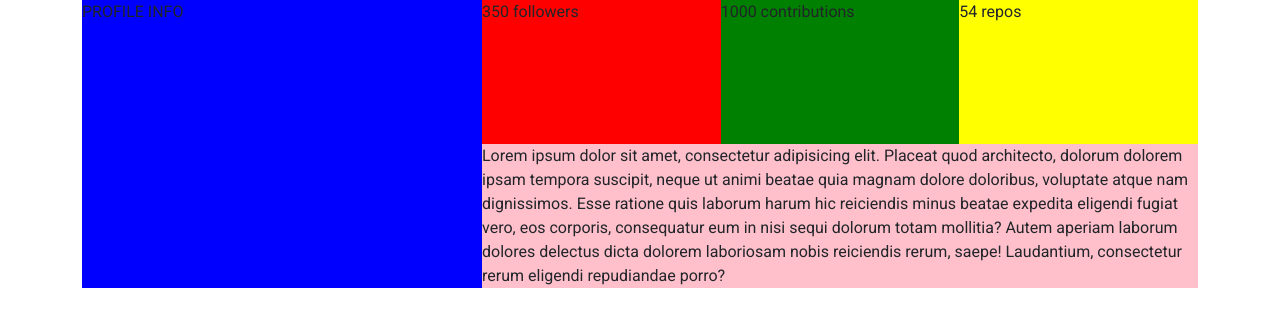
After one commit to haettemaagen/playground, a Rails app: page /cssgrid in a window 1280 px wide. The commit adds this page. Shown: the top 327 px of the page. Run offline with Rails 7, Linux system fonts and the light colour scheme; style sheets or scripts are compiled from the project's sources; some libraries are stand-ins or nearby versions.

Commit message:
added CSS Gridstuff

```diff
--- a/app/assets/javascripts/application.js
+++ b/app/assets/javascripts/application.js
@@ -10,6 +10,9 @@
 // Read Sprockets README (https://github.com/rails/sprockets#sprockets-directives) for details
 // about supported directives.
 //
+//= require jquery3
+//= require bootstrap
+//= require popper
 //= require rails-ujs
 //= require activestorage
 //= require turbolinks
--- /dev/null
+++ b/app/assets/stylesheets/_css-grid.scss
@@ -0,0 +1,36 @@
+.dashboard-grid {
+  display: grid;
+  grid-template-columns: 400px 1fr 1fr 1fr;
+  grid-template-rows: 1fr 1fr;
+  background-color: gray;
+}
+
+.dashboard-profile{
+  grid-row: 1 / span 2;
+  grid-column: 1 / span 1;
+  background-color: blue;
+}
+
+.dashboard-followers{
+  grid-row: 1 / span 1;
+  grid-column: 2 / span 1;
+  background-color: red;
+}
+
+.dashboard-contributions{
+  grid-row: 1 / span 1;
+  grid-column: 3 / span 1;
+  background-color: green;
+}
+
+.dashboard-repositories{
+  grid-row: 1 / span 1;
+  grid-column: 4 / span 1;
+  background-color: yellow;
+}
+
+.dashboard-bio{
+  grid-row: 2 / span 1;
+  grid-column: 2 / span 3;
+  background-color: pink;
+}
--- a/app/assets/stylesheets/application.scss
+++ b/app/assets/stylesheets/application.scss
@@ -1,2 +1,5 @@
+@import "bootstrap";
 @import "fonts";
 @import "home";
+@import "card";
+@import "css-grid";
--- a/app/controllers/pages_controller.rb
+++ b/app/controllers/pages_controller.rb
@@ -1,4 +1,7 @@
 class PagesController < ApplicationController
   def home
   end
+
+  def bootstrap
+  end
 end
--- /dev/null
+++ b/app/views/pages/cssgrid.html.erb
@@ -0,0 +1,21 @@
+
+<div class="container">
+  <div class="dashboard-grid">
+    <div class="dashboard-profile">
+      PROFILE INFO
+    </div>
+    <div class="dashboard-followers">
+      350 followers
+    </div>
+    <div class="dashboard-contributions">
+      1000 contributions
+    </div>
+    <div class="dashboard-repositories">
+      54 repos
+    </div>
+
+    <div class="dashboard-bio">
+      Lorem ipsum dolor sit amet, consectetur adipisicing elit. Placeat quod architecto, dolorum dolorem ipsam tempora suscipit, neque ut animi beatae quia magnam dolore doloribus, voluptate atque nam dignissimos. Esse ratione quis laborum harum hic reiciendis minus beatae expedita eligendi fugiat vero, eos corporis, consequatur eum in nisi sequi dolorum totam mollitia? Autem aperiam laborum dolores delectus dicta dolorem laboriosam nobis reiciendis rerum, saepe! Laudantium, consectetur rerum eligendi repudiandae porro?
+    </div>
+  </div>
+</div>
--- a/config/routes.rb
+++ b/config/routes.rb
@@ -1,3 +1,5 @@
 Rails.application.routes.draw do
   root 'pages#home'
+  get 'bootstrap', to: 'pages#bootstrap', as: :bootstrap
+  get 'cssgrid', to: 'pages#cssgrid', as: :cssgrid
 end
```
Also changed, not shown: app/assets/stylesheets/_card.scss (added, +48 -0 lines), app/views/pages/bootstrap.html.erb (added, +27 -0 lines), Gemfile, Gemfile.lock.
